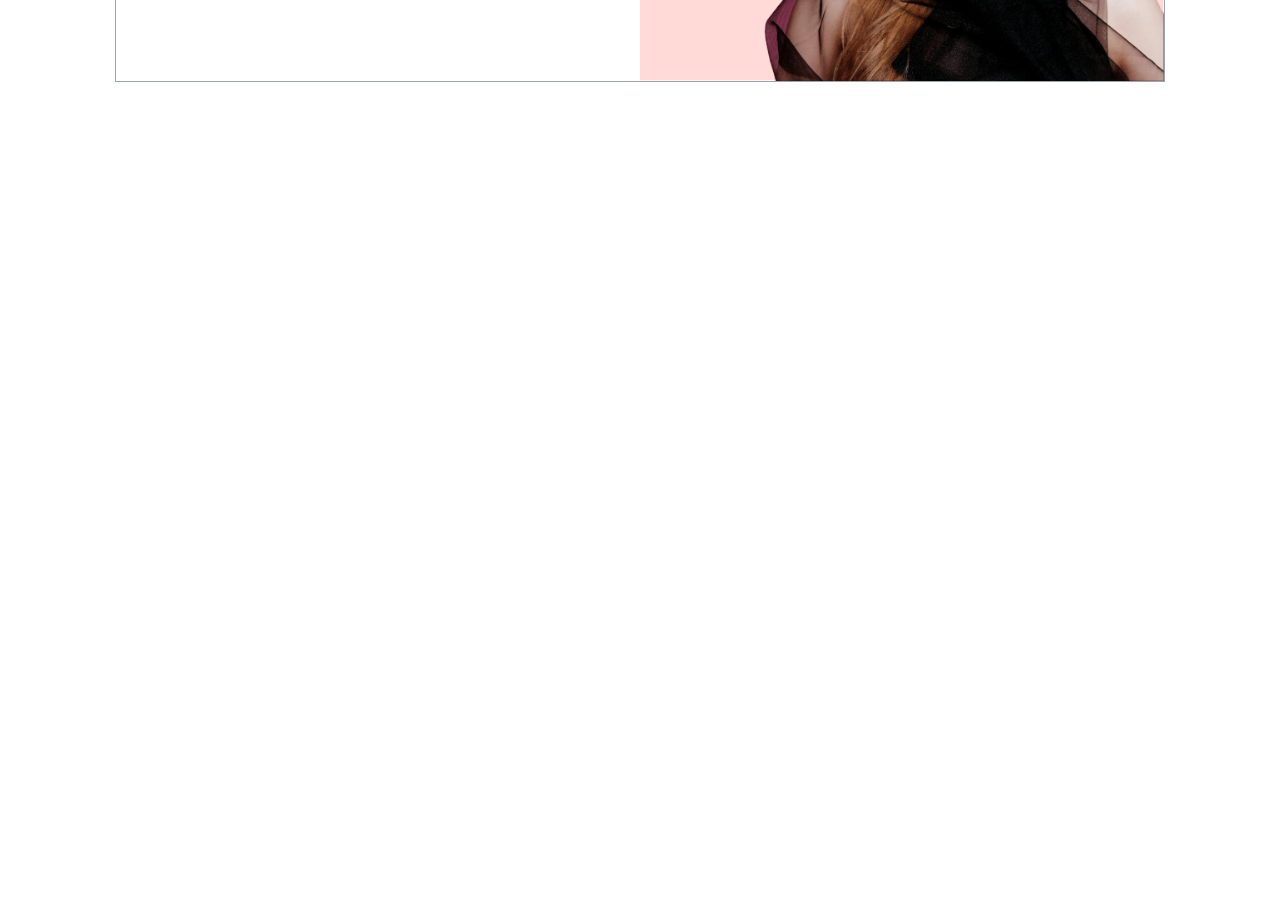
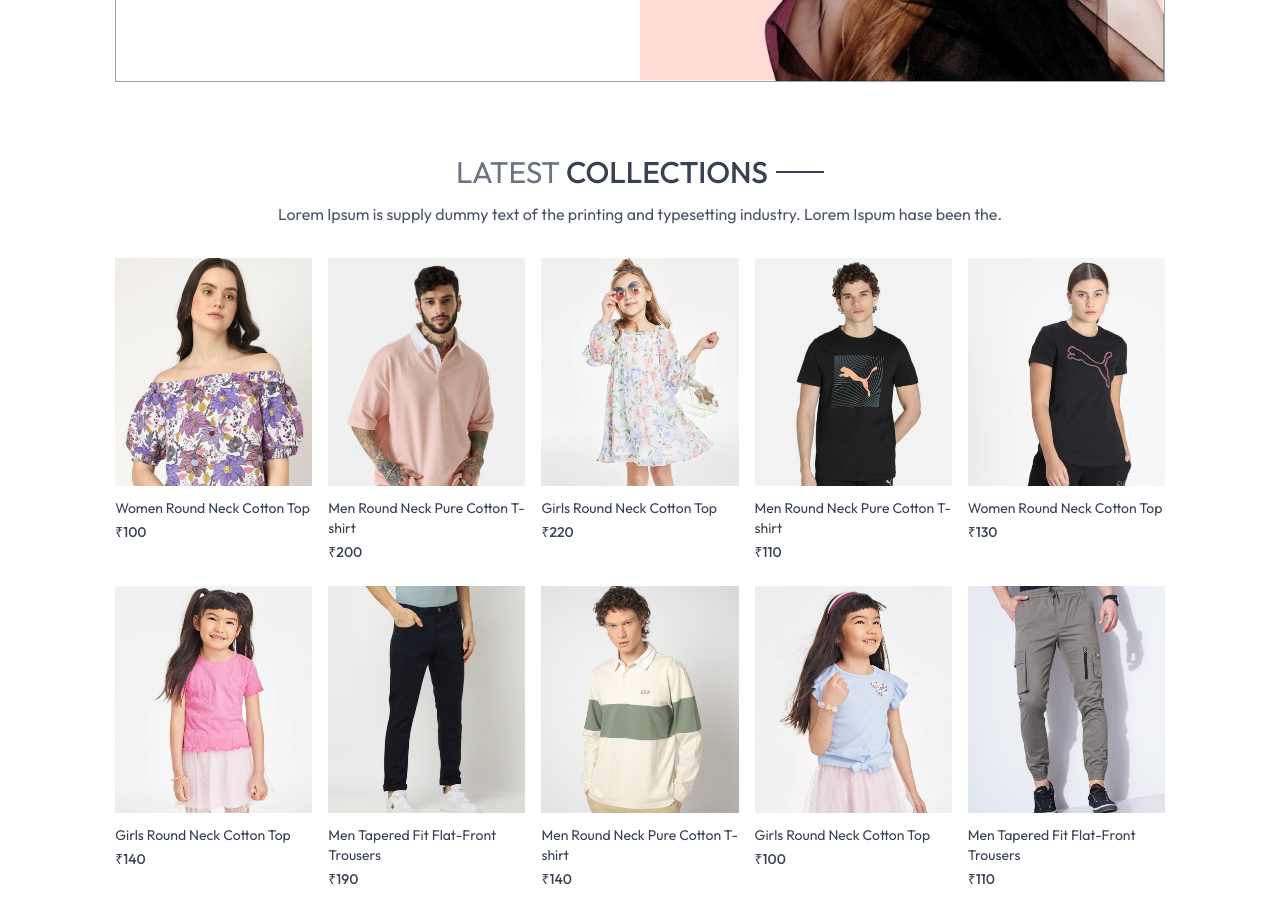
Before and after one commit to shreysingh-singh/FOREVER_ECOMMER_APP, a React (Vite) app in the folder frontend/: page / in a window 1280 px wide. Shown: the part 420-1344 px from the top of the page. Before the commit the page ends 800 px from the top, so only its background shows below. Built offline with nearby package versions, Linux system fonts and the light colour scheme.

Commit message:
_04_latest_Collections

```diff
--- /dev/null
+++ b/frontend/src/components/LatestCollection.jsx
@@ -0,0 +1,42 @@
+
+import { useContext, useEffect, useState } from 'react'
+import { ShopContext } from '../context/ShopingContext'
+import Tittle from './Tittle';
+import ProductItem from './ProductItem';
+
+
+function LatestCollection() {
+    const { products } = useContext(ShopContext);
+    const [latestProducts , setLatestProducts] = useState([]);
+
+
+    useEffect(() => {
+        setLatestProducts(products.slice(0,10));
+    },[])
+
+  return (
+    <div className="my-10">
+      <div className="text-center py-8 text-3xl">
+        <Tittle text1={"LATEST"} text2={"COLLECTIONS"} />
+        <p className="w-3/4 m-auto text-xs sm:text-sm md:text-base text-gray-600">
+          Lorem Ipsum is supply dummy text of the printing and typesetting
+          industry. Lorem Ispum hase been the.
+        </p>
+      </div>
+      {/* Rendring Products  */}
+      <div className="grid grid-cols-2 sm:grid-cols-3 md:grid-cols-4 lg:grid-cols-5 gap-4 gap-y-6">
+        {latestProducts.map((item, index) => (
+          <ProductItem
+            key={index}
+            id={item._id}
+            image={item.image}
+            name={item.name}
+            price={item.price}
+          />
+        ))}
+      </div>
+    </div>
+  );
+}
+
+export default LatestCollection
--- /dev/null
+++ b/frontend/src/components/ProductItem.jsx
@@ -0,0 +1,28 @@
+
+
+import React, { useContext } from 'react'
+import { ShopContext } from '../context/ShopingContext'
+import { Link } from 'react-router-dom';
+
+function ProductItem({id , image , name , price}) {
+    const { currency } = useContext(ShopContext);
+
+  return (
+    <Link className="text-gray-700 cursor-pointer " to={`/product/${id}`}>
+      <div className="overflow-hidden">
+        <img
+          className="hover:scale-110 transition ease-in-out"
+          src={image[0]}
+          alt=""
+        />
+      </div>
+      <p className="pt-3 pb-1 text-sm">{name}</p>
+      <p className="text-sm font-medium">
+        {currency}
+        {price}
+      </p>
+    </Link>
+  );
+}
+
+export default ProductItem
--- /dev/null
+++ b/frontend/src/components/Tittle.jsx
@@ -0,0 +1,12 @@
+import React from 'react'
+
+function Tittle({text1 , text2}) {
+  return (
+    <div className='inline-flex gap-2 items-center mb-3'>
+      <p className='text-gray-500'>{text1} <span className='text-gray-700 font-medium'>{text2}</span></p>
+      <p className='w-8 h-[1px] sm:w-12 sm:h-[2px] bg-gray-700'></p>
+    </div>
+  )
+}
+
+export default Tittle
--- /dev/null
+++ b/frontend/src/context/ShopingContext.jsx
@@ -0,0 +1,21 @@
+import { createContext } from "react"
+import { products } from "../assets/assets";
+
+export const ShopContext = createContext();
+
+const ShopContextProvider = (props) => {
+    const currency = "₹";
+    const delivery_fee = 10;
+    const value = {
+        products , currency , delivery_fee
+    }
+
+    return (
+        <ShopContext.Provider value={value}>
+            {props.children}
+        </ShopContext.Provider>
+
+    )
+}
+
+export default ShopContextProvider
--- a/frontend/src/main.jsx
+++ b/frontend/src/main.jsx
@@ -2,10 +2,13 @@ import { createRoot } from 'react-dom/client'
 import './index.css'
 import App from './App.jsx'
 import { BrowserRouter } from 'react-router-dom'
+import ShopContextProvider from './context/ShopingContext.jsx';
 
 
 createRoot(document.getElementById("root")).render(
   <BrowserRouter>
-    <App />
+    <ShopContextProvider>
+      <App />
+    </ShopContextProvider>
   </BrowserRouter>,
 );
--- a/frontend/src/pages/Home.jsx
+++ b/frontend/src/pages/Home.jsx
@@ -1,10 +1,12 @@
 import React from 'react'
 import Hero from '../components/Hero'
+import LatestCollection from '../components/LatestCollection'
 
 const Home = () => {
   return (
     <div>
       <Hero />
+      <LatestCollection />
     </div>
   )
 }
```
